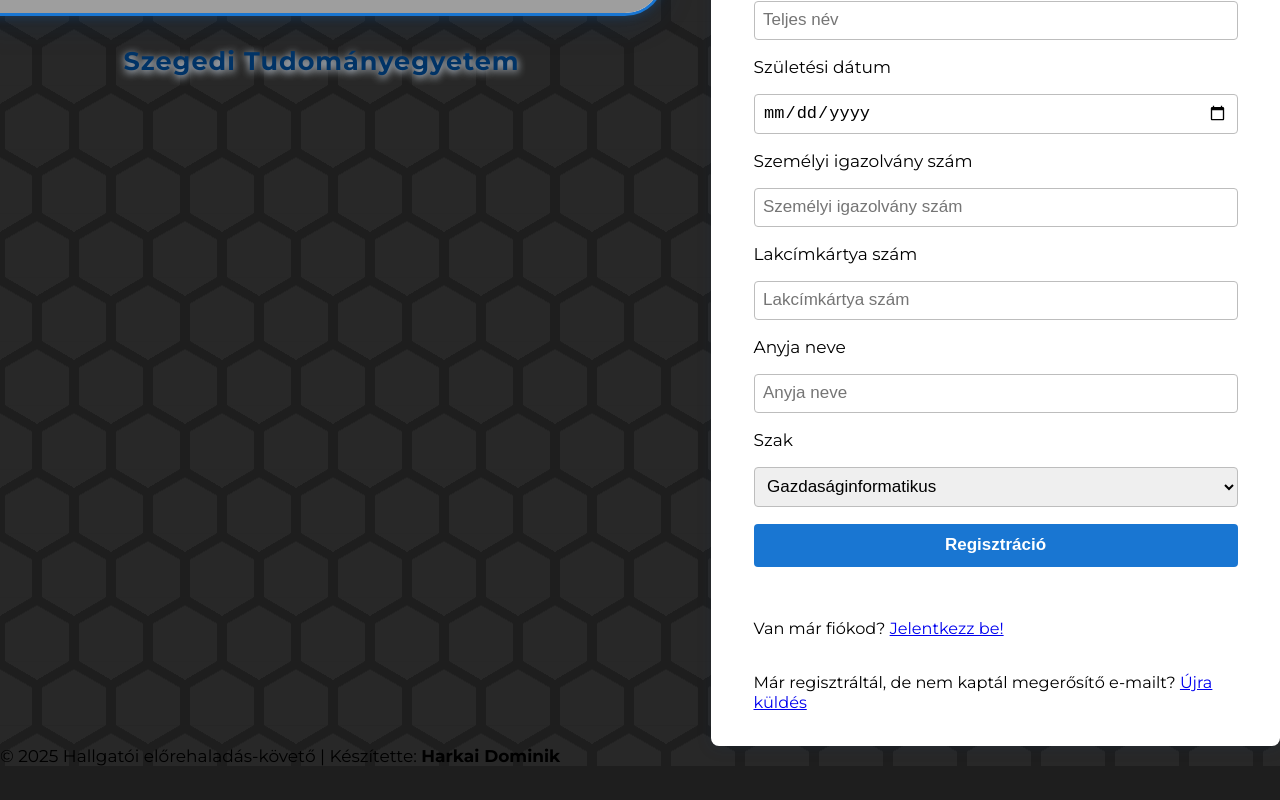
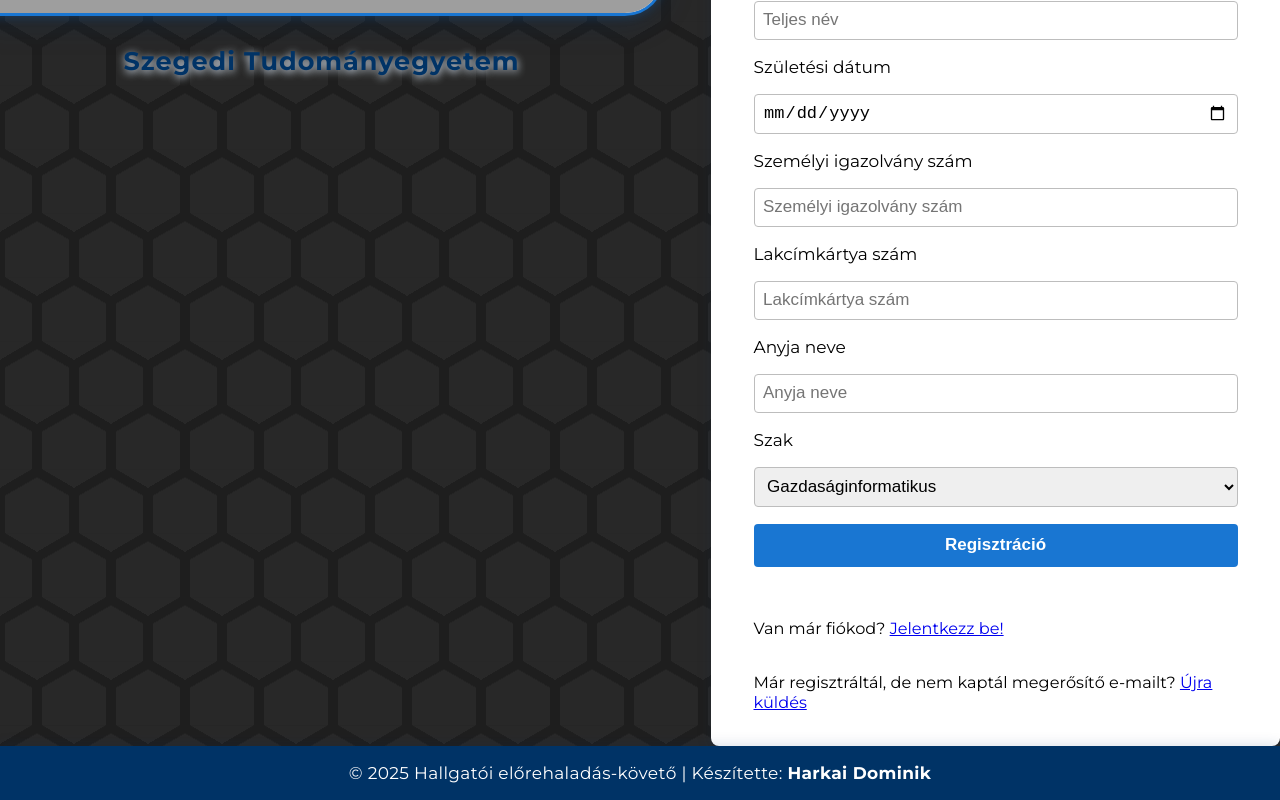
Before and after one commit to Drag-OFF/szakdolgozat, a React (Vite) app in the folder student-progress-tracker-frontend/: page /register in a window 1280 px wide. Shown: the part 555-1355 px from the top of the page. Before the commit the page ends 1321 px from the top, so only its background shows below. Built offline with nearby package versions, Linux system fonts and the light colour scheme; grey boxes are pictures that could not be loaded.

Commit message:
Add: Frontend verifikációs oldal átalakítás az alap weboldal kinézetévé.
Fix: Footer import hiányzott, ezért a megjelenés nem volt megfelelő.

```diff
--- /dev/null
+++ b/student-progress-tracker-frontend/public/verify.css
@@ -0,0 +1,152 @@
+@import url('https://fonts.googleapis.com/css2?family=Montserrat:wght@400;600;700&family=Roboto:wght@400;500;700&display=swap');
+
+body {
+  min-height: 100vh;
+  margin: 0;
+  font-family: 'Montserrat', 'Roboto', 'Segoe UI', Arial, sans-serif;
+  font-size: 17px;
+  /* Hexagon háttér */
+  --s: 37px;
+  --c: #0000, #282828 0.5deg 119.5deg, #0000 120deg;
+  --g1: conic-gradient(from 60deg at 56.25% calc(425% / 6), var(--c));
+  --g2: conic-gradient(from 180deg at 43.75% calc(425% / 6), var(--c));
+  --g3: conic-gradient(from -60deg at 50% calc(175% / 12), var(--c));
+  background: var(--g1), var(--g1) var(--s) calc(1.73 * var(--s)), var(--g2),
+    var(--g2) var(--s) calc(1.73 * var(--s)), var(--g3) var(--s) 0,
+    var(--g3) 0 calc(1.73 * var(--s)) #1e1e1e;
+  background-size: calc(2 * var(--s)) calc(3.46 * var(--s));
+  display: flex;
+  flex-direction: column;
+  min-height: 100vh;
+}
+
+#root, .app-wrapper {
+  display: flex;
+  flex-direction: column;
+  min-height: 100vh;
+}
+
+.navbar {
+  background: #fff;
+  border-bottom: 2px solid #1976d2;
+  box-shadow: 0 2px 12px #00336611;
+  display: flex;
+  align-items: center;
+  justify-content: space-between;
+  padding: 0.7rem 2.5rem;
+  position: sticky;
+  top: 0;
+  z-index: 100;
+}
+
+.navbar-logo {
+  display: flex;
+  align-items: center;
+  gap: 1rem;
+}
+
+.navbar-logo img {
+  height: 48px;
+  width: 70px;
+  object-fit: cover;
+  border-radius: 12px 32px 12px 32px;
+  box-shadow: 0 2px 8px #1976d233;
+  background: #e3f0ff;
+}
+
+.navbar-logo span {
+  font-weight: 700;
+  font-size: 1.25rem;
+  color: #003366;
+  letter-spacing: 1px;
+  text-shadow: 0 1px 8px #e3f0ff;
+}
+
+.navbar-links {
+  display: flex;
+  align-items: center;
+  gap: 2rem;
+}
+
+.navbar-links a {
+  text-decoration: none;
+  color: #003366;
+  font-weight: 500;
+  font-size: 1.08rem;
+  padding: 0.4rem 1.1rem;
+  border-radius: 6px;
+  transition: background 0.18s, color 0.18s;
+  background: none;
+}
+
+.navbar-links a:hover {
+  background: #003366;
+  color: #fff;
+  box-shadow: 0 2px 8px #1976d244;
+}
+
+.verify-centerbox {
+  background: #fff;
+  border-radius: 18px;
+  box-shadow: 0 2px 16px #00336622;
+  padding: 2.5rem 2.5rem 2rem 2.5rem;
+  min-width: 320px;
+  max-width: 370px;
+  margin: 3rem auto 2rem auto;
+  display: flex;
+  flex-direction: column;
+  align-items: center;
+}
+
+.verify-title {
+  font-size: 1.35rem;
+  font-weight: 700;
+  color: #003366;
+  margin-bottom: 1.2rem;
+  text-align: center;
+  letter-spacing: 1px;
+  text-shadow: 0 2px 8px #e3f0ff;
+}
+
+#msg {
+  font-size: 1.1em;
+  margin-bottom: 1em;
+  color: #003366;
+  text-align: center;
+}
+
+#countdown {
+  font-size: 1em;
+  color: #1976d2;
+  margin-top: 0.5em;
+  text-align: center;
+}
+
+.footer {
+  background: #003366;
+  color: #fff;
+  text-align: center;
+  padding: 1rem 0;
+  width: 100%;
+  box-shadow: 0 -2px 12px #00336622;
+  font-size: 1rem;
+  letter-spacing: 0.02em;
+  margin-top: auto;
+}
+
+@media (max-width: 700px) {
+  .navbar {
+    padding: 0.7rem 1rem;
+  }
+  .verify-centerbox {
+    min-width: unset;
+    width: 92vw;
+    max-width: 340px;
+    padding: 1.2rem 0.7rem;
+    margin: 1.5rem auto 1.2rem auto;
+  }
+  .navbar-logo img {
+    width: 48px;
+    height: 32px;
+  }
+}
--- a/student-progress-tracker-frontend/public/verify.html
+++ b/student-progress-tracker-frontend/public/verify.html
@@ -3,11 +3,15 @@
 <head>
   <meta charset="UTF-8">
   <title>Verifikáció</title>
+  <meta name="viewport" content="width=device-width, initial-scale=1.0">
+  <link rel="stylesheet" href="verify.css">
   <script>
+    let countdown = 10;
     async function verify() {
       const params = new URLSearchParams(window.location.search);
       const token = params.get("token");
       const msgDiv = document.getElementById("msg");
+      const countdownDiv = document.getElementById("countdown");
       if (!token) {
         msgDiv.innerText = "Hiányzó vagy érvénytelen token!";
         return;
@@ -16,20 +20,42 @@
         const resp = await fetch("http://enaploproject.ddns.net:8000/api/users/verify?token=" + encodeURIComponent(token));
         const result = await resp.json();
         msgDiv.innerText = result.detail || "Ismeretlen hiba történt.";
-        setTimeout(() => window.location.href = "/", 4000);
       } catch {
         msgDiv.innerText = "Hiba történt a verifikáció során.";
       }
+      // Visszaszámláló
+      countdownDiv.innerText = `Visszairányítás a főoldalra: ${countdown} másodperc`;
+      const interval = setInterval(() => {
+        countdown--;
+        if (countdown > 0) {
+          countdownDiv.innerText = `Visszairányítás a főoldalra: ${countdown} másodperc`;
+        } else {
+          countdownDiv.innerText = "Átirányítás...";
+          clearInterval(interval);
+          window.location.href = "/";
+        }
+      }, 1000);
     }
     window.onload = verify;
   </script>
-  <style>
-    body { font-family: Arial, sans-serif; background: #222; color: #fff; text-align: center; padding-top: 10vh; }
-    #msg { font-size: 1.3em; margin-top: 2em; }
-  </style>
 </head>
 <body>
-  <h2>Felhasználó verifikáció</h2>
-  <div id="msg">Ellenőrzés folyamatban...</div>
+  <nav class="navbar">
+    <span class="navbar-logo">
+      <img src="https://u-szeged.hu/site/upload/2020/12/felveteli_weboldal_nyito_1520x864_0000s_0000_ttik2.jpg" alt="SZTE" />
+      <span>Hallgatói előrehaladás-követő</span>
+    </span>
+    <span class="navbar-links">
+      <a href="/">Főoldal</a>
+    </span>
+  </nav>
+  <div class="verify-centerbox">
+    <div class="verify-title">Felhasználó verifikáció</div>
+    <div id="msg">Ellenőrzés folyamatban...</div>
+    <div id="countdown"></div>
+  </div>
+  <footer class="footer">
+    &copy; 2025 Hallgatói előrehaladás-követő | Készítette: <b>Harkai Dominik</b>
+  </footer>
 </body>
 </html>
--- a/student-progress-tracker-frontend/src/App.css
+++ /dev/null
@@ -1,13 +0,0 @@
-html, body, #root, .app-wrapper {
-  min-height: 100vh;
-  height: 100%;
-  display: flex;
-  flex-direction: column;
-}
-
-main {
-  flex: 1;
-  display: flex;
-  flex-direction: column;
-  justify-content: center;
-}
--- a/student-progress-tracker-frontend/src/App.jsx
+++ b/student-progress-tracker-frontend/src/App.jsx
@@ -18,7 +18,7 @@
  * App komponens.
  * @returns {JSX.Element} Az alkalmazás teljes szerkezete.
  */
-export default function App() {
+function App() {
   return (
     <div className="app-wrapper">
       <Navbar />
@@ -36,3 +36,4 @@
     </div>
   );
 }
+export default App;
--- a/student-progress-tracker-frontend/src/components/Footer.jsx
+++ b/student-progress-tracker-frontend/src/components/Footer.jsx
@@ -8,6 +8,9 @@
  * Footer komponens.
  * @returns {JSX.Element} A lábléc tartalma.
  */
+
+import "../styles/Footer.css";
+
 export default function Footer() {
   return (
     <footer className="footer">
--- a/student-progress-tracker-frontend/src/index.css
+++ b/student-progress-tracker-frontend/src/index.css
@@ -1,9 +1,24 @@
-html, body, #root, .app-wrapper {
+html, body, #root {
   min-height: 100vh;
   height: 100%;
+  margin: 0;
+  padding: 0;
+}
+
+#root {
+  display: flex;
+  flex-direction: column;
+  min-height: 100vh;
+}
+
+.app-wrapper {
+  min-height: 100vh;
   display: flex;
   flex-direction: column;
 }
+
 main {
   flex: 1;
+  display: flex;
+  flex-direction: column;
 }
--- a/student-progress-tracker-frontend/src/styles/Footer.css
+++ b/student-progress-tracker-frontend/src/styles/Footer.css
@@ -3,6 +3,16 @@
   color: #fff;
   text-align: center;
   padding: 1rem 0;
-  width: 100vw;
+  width: 100%;
   box-shadow: 0 -2px 12px #00336622;
+  margin-top: auto;
+  font-size: 1rem;
+  letter-spacing: 0.02em;
 }
+
+@media (max-width: 600px) {
+  .footer {
+    font-size: 0.95rem;
+    padding: 0.7rem 0.2rem;
+  }
+}
```
